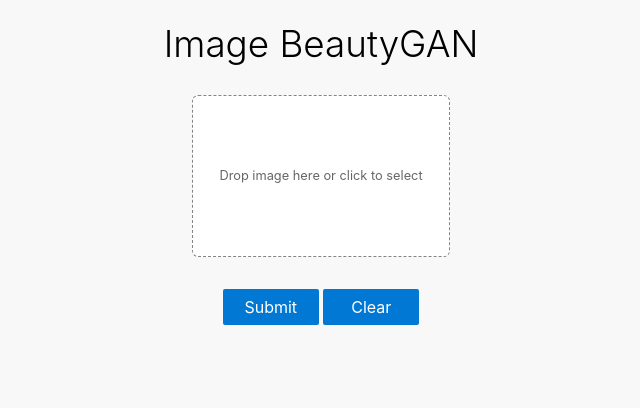
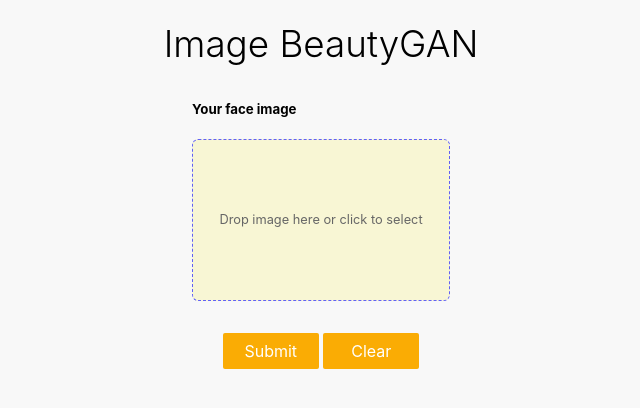
Before and after one commit to eunki7/flask-deeplearning-service-demo, a Flask app: page /beauty in a window 1280 px wide. Shown: the top 408 px of the page, without its empty margins (319-959 px from the left). Run offline with Flask 2, Linux system fonts and the light colour scheme.

Commit message:
modified all codes

```diff
--- a/app.py
+++ b/app.py
@@ -1,61 +1,74 @@
 import os
 import sys
 
-# Flask
-from flask import Flask, redirect, url_for, request, render_template, Response, jsonify, redirect
+# 플라스크 관련
+from flask import Flask, redirect, url_for, request, render_template, Response, jsonify, redirect, make_response
 from werkzeug.utils import secure_filename
 from gevent.pywsgi import WSGIServer
 
-# TensorFlow and models
+# 딥러닝 기반 패키지
 from mlib import image_classfication as img_cf
+from mlib import beauty_gan as img_bt
 
-# Any utilites
+# 유틸리티
 import numpy as np
 from utils.util import base64_to_pil
 
-# Declare a flask app
+# 플라스크 선언
 app = Flask(__name__)
 
 @app.route('/', methods=['GET'])
 def index_ex1():
-    # Main page
+    # 인덱스(이미지 분류)
     return render_template('index_ex1.html')
 
 @app.route('/beauty', methods=['GET'])
 def index_ex2():
-    # Main page
+    # 인덱스(이미지 뷰티)
     return render_template('index_ex2.html')
 
-@app.route('/predict', methods=['POST'])
-def predict():
+@app.route('/predict-img-cls', methods=['POST'])
+def predict_cls():
     if request.method == 'POST':
-        # Get the image from post request
+        # 이미지 디코딩
         img = base64_to_pil(request.json)
 
-        # Save the image to ./uploads
-        # img.save("./uploads/image.png")
+        # 이미지 저장시 실행
+        # img.save("./your save foloder/image.png")
 
-        # Make prediction
+        # 이미지 예측
         preds = img_cf.model_predict(img, img_cf.model)
 
-        # Process your result for human
-        pred_proba = "{:.3f}".format(np.amax(preds))    # Max probability
-        pred_class = img_cf.decode_predictions(preds, top=1)   # ImageNet Decode
+        # 이미지 Max Probability
+        pred_proba = "{:.3f}".format(np.amax(preds))
 
-        print(pred_class)
+        # 이미지 분류 레이블
+        pred_class = img_cf.decode_predictions(preds, top=1)
 
-        result = str(pred_class[0][0][1])               # Convert to string
+        # 분류 클래스 레이블 확인
+        # print(pred_class)
+
+        # 분류 레이블 출력
+        result = str(pred_class[0][0][1])
+
+        # 출력 보정
         result = result.replace('_', ' ').capitalize()
 
-        # Serialize the result, you can add additional fields
+        # 이미지 리턴
         return jsonify(result=result, probability=pred_proba)
 
     return None
 
+@app.route('/predict-img-beauty', methods=['POST'])
+def predict_beauty():
+
+    return make_response(jsonify(img_bt.model_predict()),200)
 
 if __name__ == '__main__':
-    # app.run(port=5002, threaded=False)
+    # 일반 Flask Server Start
+    # app.run(port=8080, threaded=False)
 
-    # Serve the app with gevent
+    # Gevent 서버 시작
+    # 참고 : https://flask.palletsprojects.com/en/1.1.x/deploying/wsgi-standalone/#gevent
     http_server = WSGIServer(('0.0.0.0', 8080), app)
     http_server.serve_forever()
--- a/static/main.css
+++ b/static/main.css
@@ -15,6 +15,22 @@ body {
   outline: none;
   color: #ffffff;
   background-color: rgb(0, 120, 212);
+  padding: 0.5rem 1.2rem;
+  border-radius: 2px;
+  font-size: 1rem;
+  min-width: 6rem;
+}
+
+/* Global button style */
+.button_index_2 {
+  font-family: inherit;
+  text-align: center;
+  cursor: pointer;
+  border: none;
+  text-decoration: none;
+  outline: none;
+  color: #ffffff;
+  background-color: rgb(250, 172, 4);
   padding: 0.5rem 1.2rem;
   border-radius: 2px;
   font-size: 1rem;
@@ -75,6 +91,22 @@ body {
   margin: 1rem 0 2rem 0;
 }
 
+.upload-box-2 {
+  font-size: 0.8rem;
+  color: #666666;
+  cursor: pointer;
+  width: 16rem;
+  height: 10rem;
+  background: rgb(248, 246, 212);
+  border: 0.1rem dashed #6060f5;
+  border-radius: 0.4rem;
+  display: flex;
+  justify-content: center;
+  align-items: center;
+  flex-direction: column;
+  margin: 1rem 0 2rem 0;
+}
+
 .upload-box.dragover {
   /* background-color: grey; */
   color: #eeeeee;
@@ -87,6 +119,12 @@ body {
 }
 
 .upload-box #image-preview {
+  max-width: 14rem;
+  max-height: 8rem;
+  box-shadow: 0 4px 4px 0 rgba(0, 0, 0, 0.2), 0 6px 10px 0 rgba(0, 0, 0, 0.19);
+}
+
+.upload-box-2 #image-preview {
   max-width: 14rem;
   max-height: 8rem;
   box-shadow: 0 4px 4px 0 rgba(0, 0, 0, 0.2), 0 6px 10px 0 rgba(0, 0, 0, 0.19);
--- a/static/main.js
+++ b/static/main.js
@@ -1,18 +1,12 @@
-//========================================================================
-// Drag and drop image handling
-//========================================================================
-
 var fileDrag = document.getElementById("file-drag");
 var fileSelect = document.getElementById("file-upload");
 
-// Add event listeners
 fileDrag.addEventListener("dragover", fileDragHover, false);
 fileDrag.addEventListener("dragleave", fileDragHover, false);
 fileDrag.addEventListener("drop", fileSelectHandler, false);
 fileSelect.addEventListener("change", fileSelectHandler, false);
 
 function fileDragHover(e) {
-  // prevent default behaviour
   e.preventDefault();
   e.stopPropagation();
 
@@ -20,7 +14,6 @@ function fileDragHover(e) {
 }
 
 function fileSelectHandler(e) {
-  // handle file selecting
   var files = e.target.files || e.dataTransfer.files;
   fileDragHover(e);
   for (var i = 0, f; (f = files[i]); i++) {
@@ -28,41 +21,42 @@ function fileSelectHandler(e) {
   }
 }
 
-//========================================================================
-// Web page elements for functions to use
-//========================================================================
-
 var imagePreview = document.getElementById("image-preview");
 var imageDisplay = document.getElementById("image-display");
 var uploadCaption = document.getElementById("upload-caption");
 var predResult = document.getElementById("pred-result");
 var loader = document.getElementById("loader");
 
-//========================================================================
-// Main button events
-//========================================================================
-
-function submitImage() {
-  // action for the submit button
-  console.log("submit");
+function submitImageCls() {
 
   if (!imageDisplay.src || !imageDisplay.src.startsWith("data")) {
-    window.alert("Please select an image before submit.");
+    window.alert("이미지를 선택해 주세요.");
     return;
   }
 
   loader.classList.remove("hidden");
   imageDisplay.classList.add("loading");
 
-  // call the predict function of the backend
-  predictImage(imageDisplay.src);
+  predictImageCls(imageDisplay.src);
+}
+
+function submitImageBeauty() {
+  console.log("submit");
+
+  if (!imageDisplay.src || !imageDisplay.src.startsWith("data")) {
+    window.alert("이미지를 선택해 주세요.");
+    return;
+  }
+
+  loader.classList.remove("hidden");
+  imageDisplay.classList.add("loading");
+
+  predictImageBeauty(imageDisplay.src);
 }
 
 function clearImage() {
-  // reset selected files
   fileSelect.value = "";
 
-  // remove image sources and hide them
   imagePreview.src = "";
   imageDisplay.src = "";
   predResult.innerHTML = "";
@@ -77,7 +71,6 @@ function clearImage() {
 }
 
 function previewFile(file) {
-  // show the preview of the image
   console.log(file.name);
   var fileName = encodeURI(file.name);
 
@@ -89,7 +82,6 @@ function previewFile(file) {
     show(imagePreview);
     hide(uploadCaption);
 
-    // reset
     predResult.innerHTML = "";
     imageDisplay.classList.remove("loading");
 
@@ -97,12 +89,8 @@ function previewFile(file) {
   };
 }
 
-//========================================================================
-// Helper functions
-//========================================================================
-
-function predictImage(image) {
-  fetch("/predict", {
+function predictImageCls(image) {
+  fetch("/predict-img-cls", {
     method: "POST",
     headers: {
       "Content-Type": "application/json"
@@ -117,31 +105,46 @@ function predictImage(image) {
     })
     .catch(err => {
       console.log("An error occured", err.message);
-      window.alert("Oops! Something went wrong.");
+      window.alert("에러 발생!");
+    });
+}
+
+function predictImageBeauty(image) {
+  fetch("/predict-img-beauty", {
+    method: "POST",
+    headers: {
+      "Content-Type": "application/json"
+    },
+    body: JSON.stringify(image)
+  })
+    .then(resp => {
+      if (resp.ok)
+        resp.json().then(data => {
+          displayResult(data);
+        });
+    })
+    .catch(err => {
+      console.log("An error occured", err.message);
+      window.alert("에러 발생!");
     });
 }
 
 function displayImage(image, id) {
-  // display image on given id <img> element
   let display = document.getElementById(id);
   display.src = image;
   show(display);
 }
 
 function displayResult(data) {
-  // display the result
-  // imageDisplay.classList.remove("loading");
   hide(loader);
   predResult.innerHTML = data.result;
   show(predResult);
 }
 
 function hide(el) {
-  // hide an element
   el.classList.add("hidden");
 }
 
 function show(el) {
-  // show an element
   el.classList.remove("hidden");
 }
--- a/templates/index_ex1.html
+++ b/templates/index_ex1.html
@@ -3,9 +3,6 @@
 <div class="main">
   <div class="title">
     <h3>Image Classifier</h3>
-    <!-- <p>
-      <small>A web app demo</small>
-    </p> -->
   </div>
 
   <div class="panel">
@@ -16,7 +13,7 @@
     </label>
   </div>
   <div style="margin-bottom: 2rem;">
-    <input type="button" value="Submit" class="button" onclick="submitImage();" />
+    <input type="button" value="Submit" class="button" onclick="submitImageCls();" />
     <input type="button" value="Clear" class="button" onclick="clearImage();" />
   </div>
 
--- a/templates/index_ex2.html
+++ b/templates/index_ex2.html
@@ -3,21 +3,19 @@
 <div class="main">
   <div class="title">
     <h3>Image BeautyGAN</h3>
-    <!-- <p>
-      <small>A web app demo</small>
-    </p> -->
   </div>
 
   <div class="panel">
+    <h5>Your face image</h5>
     <input id="file-upload" class="hidden" type="file" accept="image/x-png,image/gif,image/jpeg" />
-    <label for="file-upload" id="file-drag" class="upload-box">
+    <label for="file-upload" id="file-drag" class="upload-box-2">
       <div id="upload-caption">Drop image here or click to select</div>
       <img id="image-preview" class="hidden" />
     </label>
   </div>
   <div style="margin-bottom: 2rem;">
-    <input type="button" value="Submit" class="button" onclick="submitImage();" />
-    <input type="button" value="Clear" class="button" onclick="clearImage();" />
+    <input type="button" value="Submit" class="button_index_2" onclick="submitImageBeauty();" />
+    <input type="button" value="Clear" class="button_index_2" onclick="clearImage();" />
   </div>
 
   <div id="image-box">
```
Also changed, not shown: mlib/beauty_gan.py (+33 -32 lines), mlib/image_classfication.py (+23 -9 lines), templates/index.html (deleted, +0 -32 lines), 1 other file.
